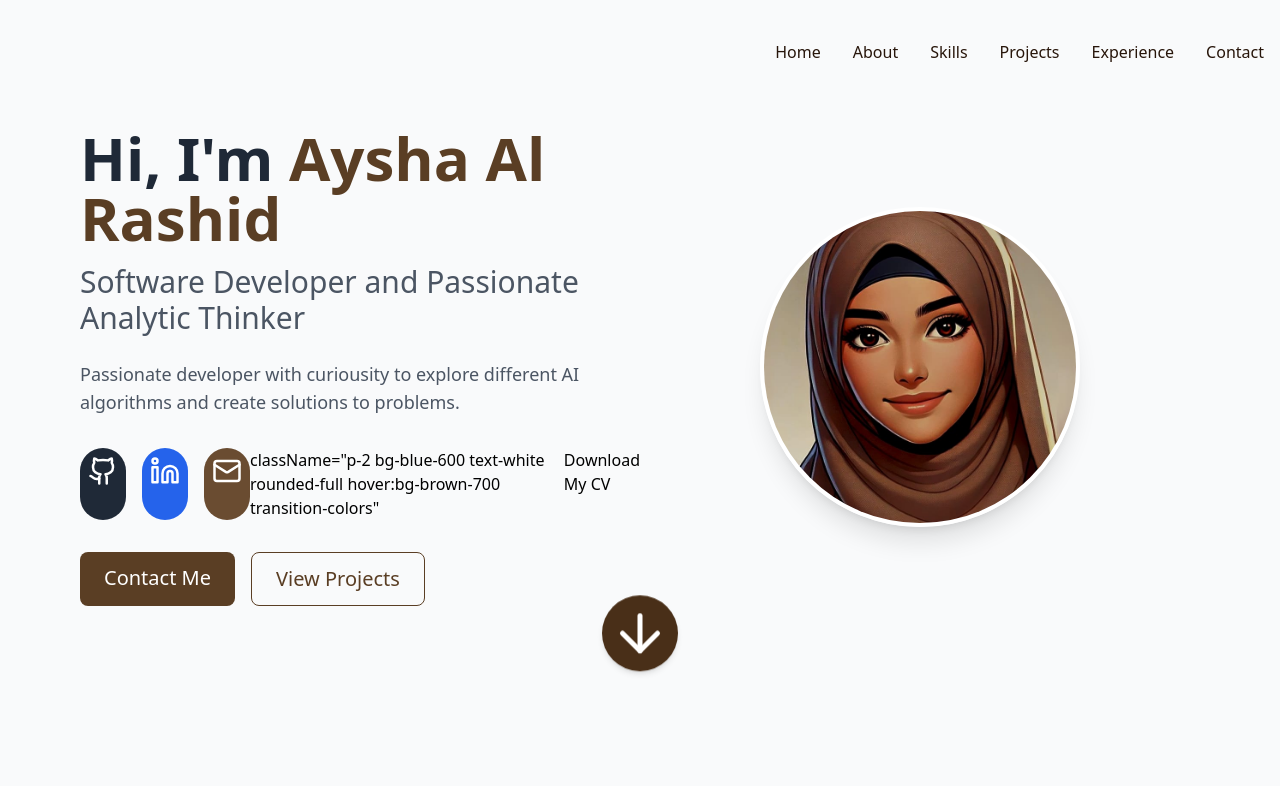
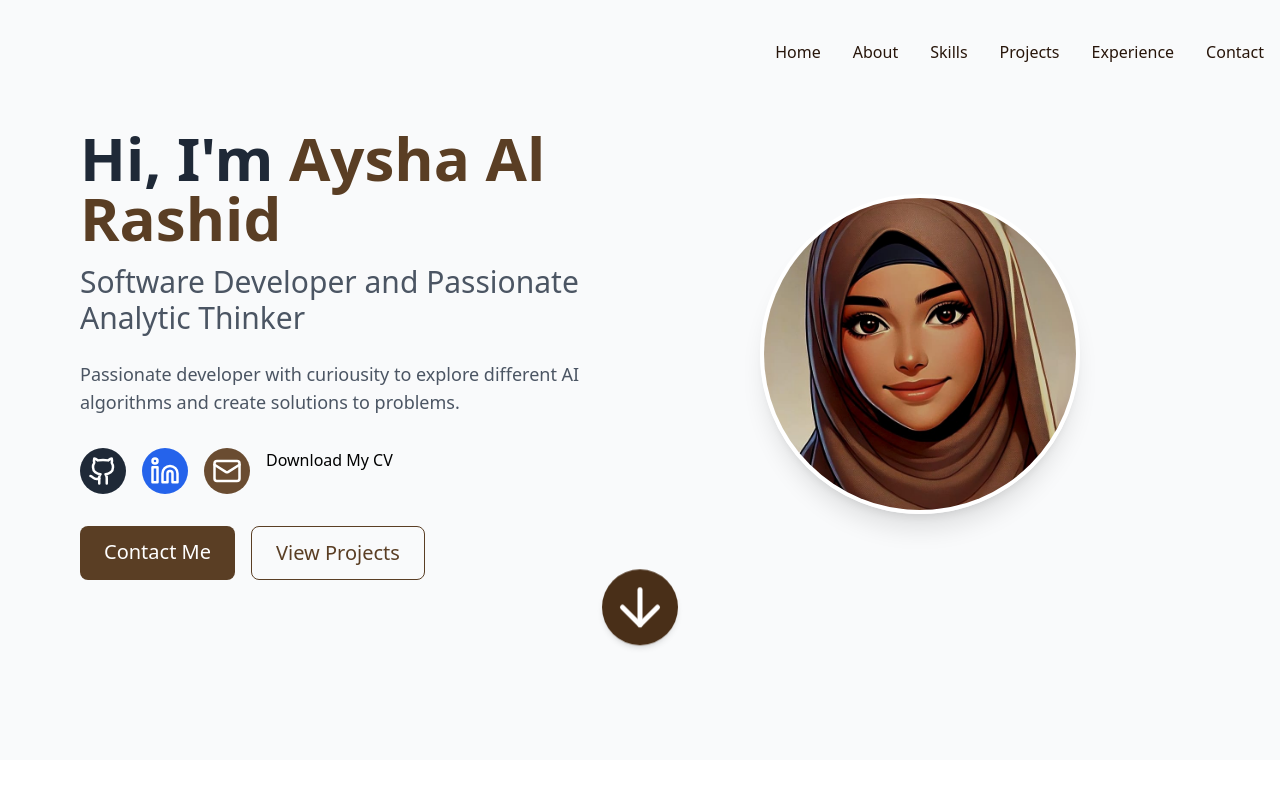
Before and after one commit to Aysha-Rashid/Portfolio, a React (Vite) app: page / in a window 1280 px wide. Shown: the top 800 px of the page. Built offline with nearby package versions, Linux system fonts and the light colour scheme.

Commit message:
changed the image to public

```diff
--- a/src/components/Hero.tsx
+++ b/src/components/Hero.tsx
@@ -42,7 +42,6 @@ const Hero = () => {
               >
               <Mail size={30} />
             </a>
-              className="p-2 bg-blue-600 text-white rounded-full hover:bg-brown-700 transition-colors"
             <a href="/Portfolio/assets/CV.pdf" download="Aysha_CV.pdf">Download My CV</a>
           </div>
 
```
